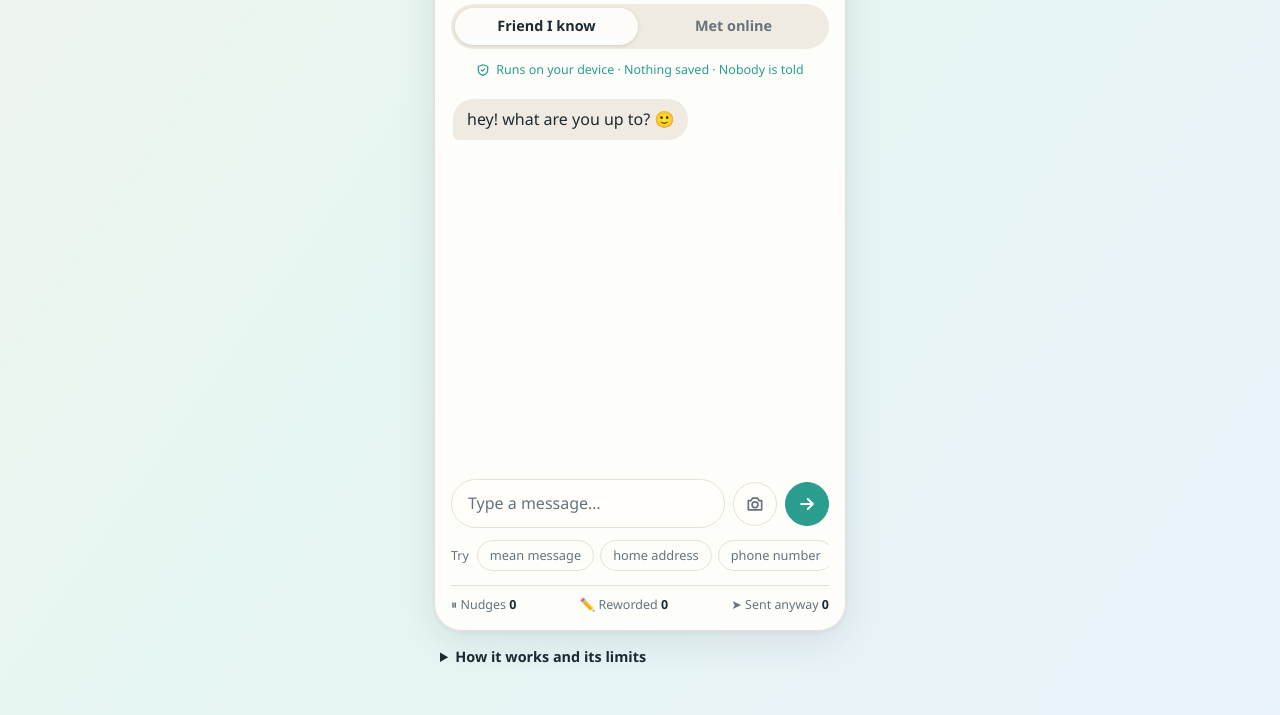
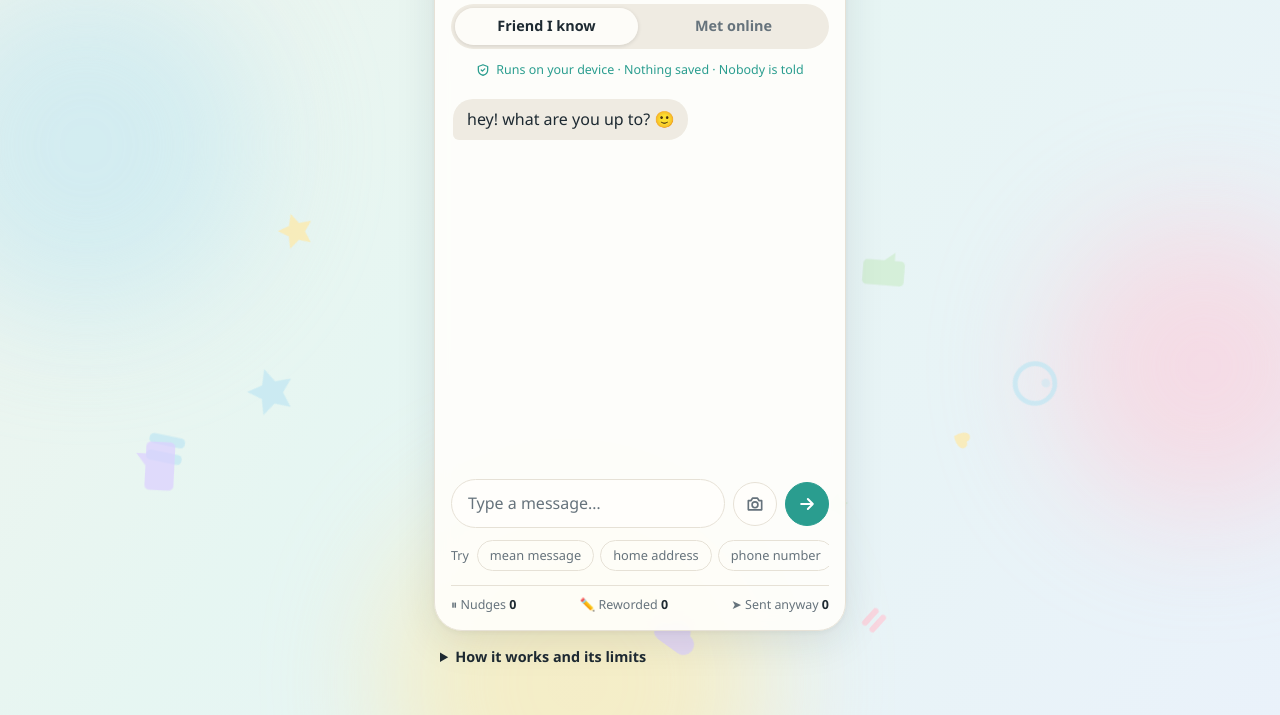
Before and after one commit to V-SOUMYA/PreSend, a website: page index.html in a window 1280 px wide. Shown: the part 85-800 px from the top of the page. Drawn offline with Linux system fonts and the light colour scheme.

Commit message:
Update html

```diff
--- a/index.html
+++ b/index.html
@@ -8,6 +8,7 @@
 <link rel="stylesheet" href="style.css">
 </head>
 <body>
+<div class="bg" id="bg" aria-hidden="true"><i class="blob b1"></i><i class="blob b2"></i><i class="blob b3"></i></div>
 <main class="wrap">
   <section class="app" id="app" data-ctx="friend">
     <header class="top">
```
